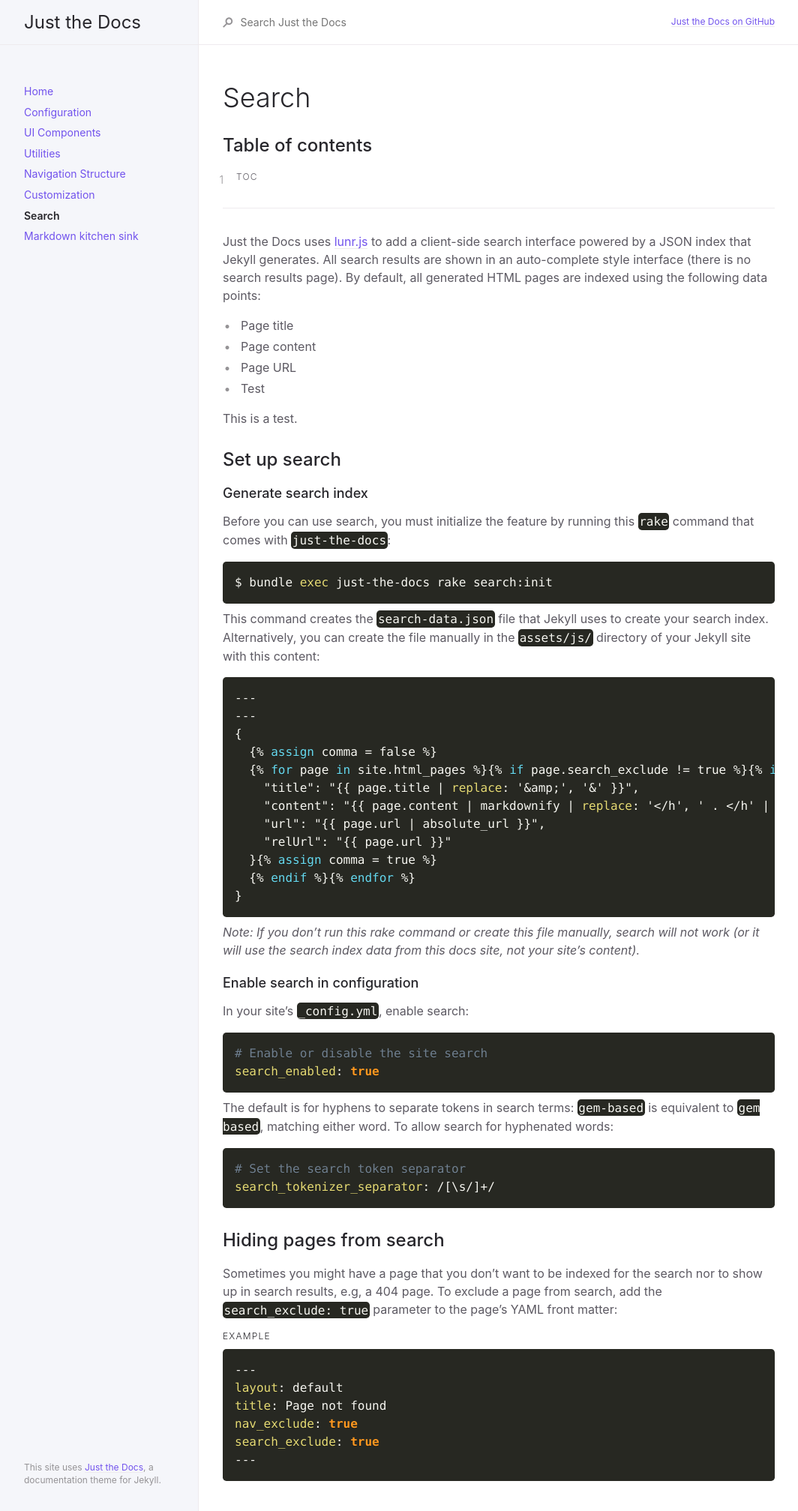
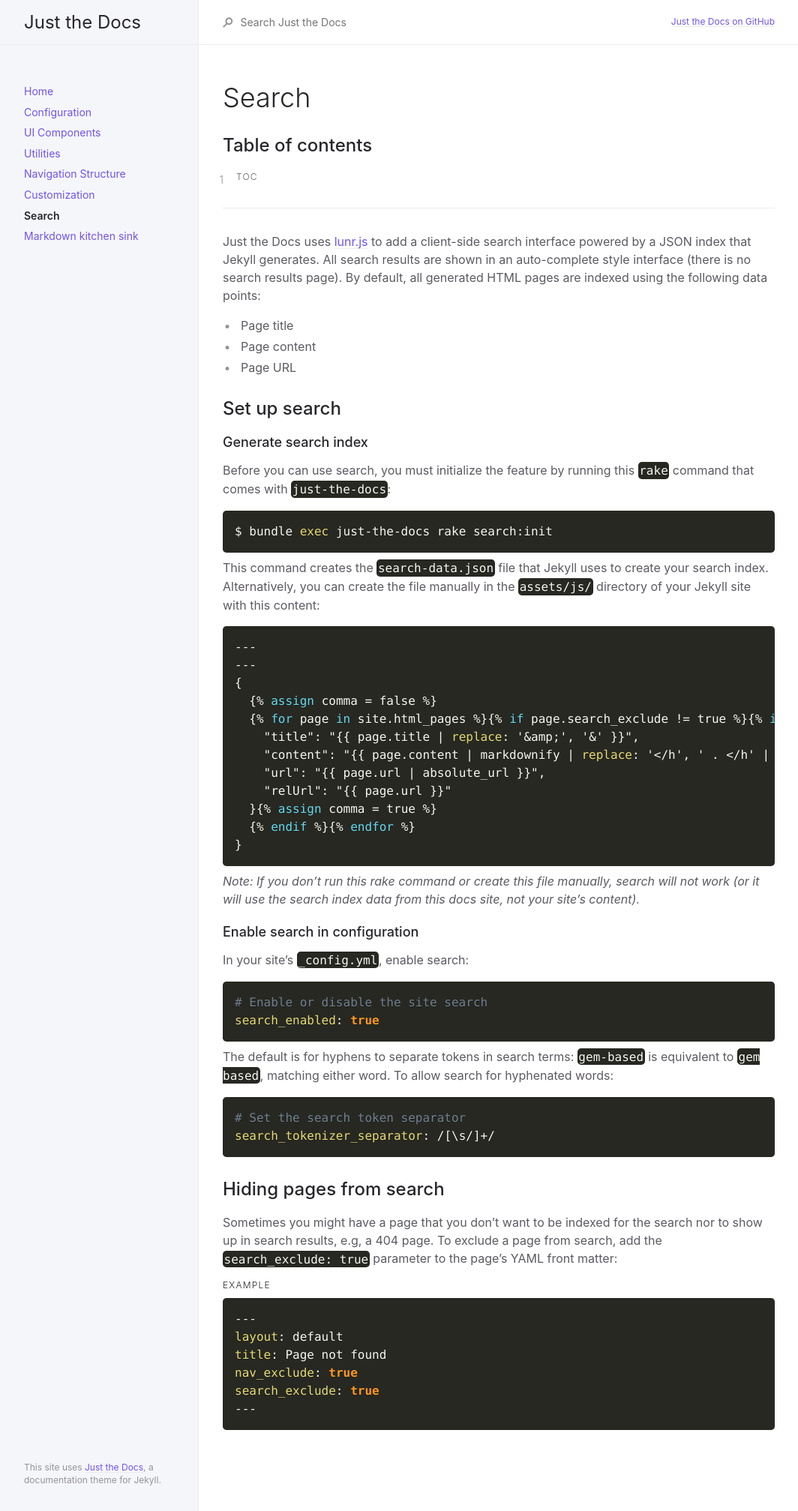
Before and after one commit to ivancheban/justdocs, a Jekyll site: the page built from docs/search.md, in a window 1280 px wide. Shown: the whole page at 75% size, without its empty margins (107-1171 px from the left). Built offline with Jekyll 4.4.1, drawn with Linux system fonts in a browser that asks for light colours; comment, search, counter and statistics services are not loaded.

Commit message:
Update from Forestry.io Ivan Cheban updated docs/search.md

```diff
--- a/docs/search.md
+++ b/docs/search.md
@@ -22,9 +22,6 @@ Just the Docs uses [lunr.js](http://lunrjs.com) to add a client-side search inte
 * Page title
 * Page content
 * Page URL
-* Test
-
-This is a test.
 
 ## Set up search
 
```
